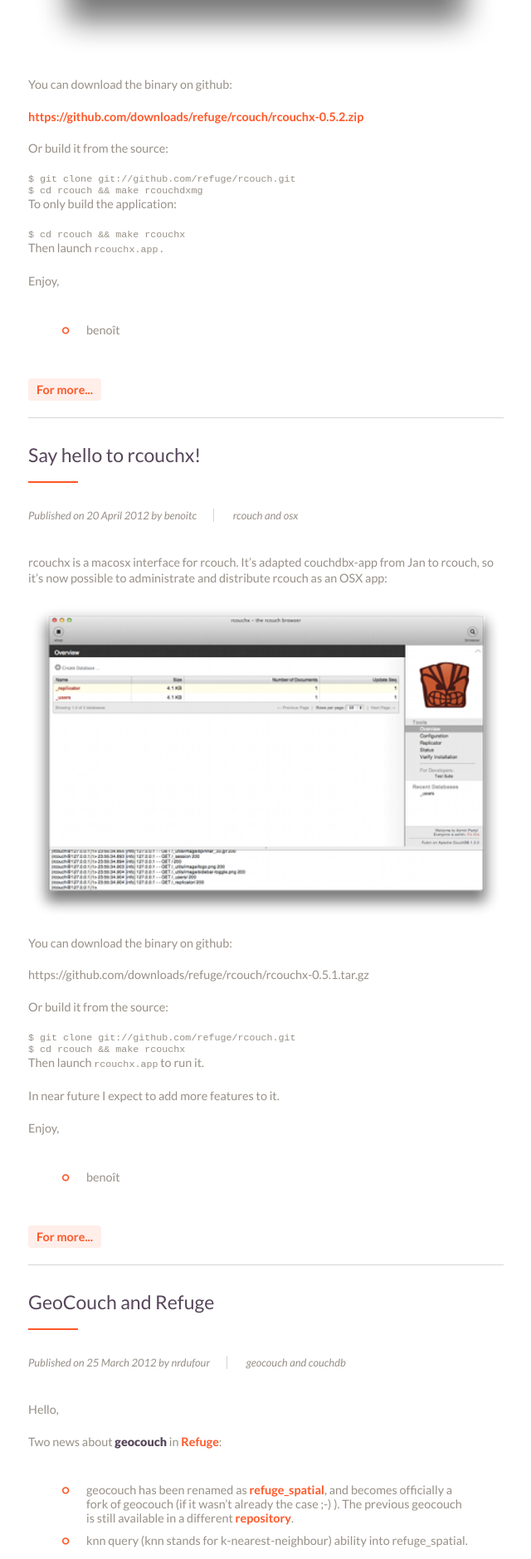
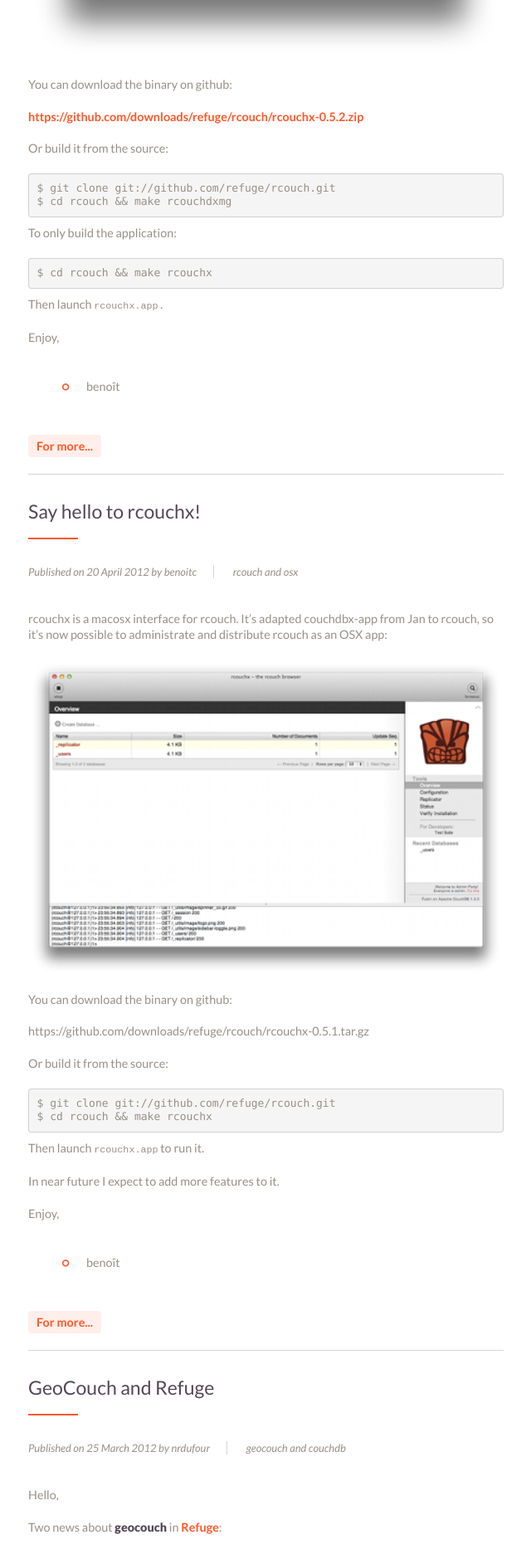
Before and after one commit to refuge/refuge.io, a Jekyll site: the page built from web/news/index.html, in a window 1280 px wide. Shown: the part 4065-5944 px from the top of the page at 83% size, without its empty margins (156-796 px from the left). Built offline with Jekyll 4.4.1, drawn with Linux system fonts in a browser that asks for light colours.

Commit message:
Putting back the <pre><code> CSS styles.

```diff
--- a/web/css/style.css
+++ b/web/css/style.css
@@ -100,6 +100,8 @@
 .page article p.highlight {font-size:120%;color:#FFCFB5;background-color:#ff5728;display:block;margin:20px 0;padding:20px;}
 .page article p.highlight strong {font-style:italic;display:inline-block;padding:0 5px;background-color:#FFCFB5;color:#ff5728;}
 .page article p.highlight a {color:#fff;}
+.page article pre {max-height: 340px; overflow-y: scroll; display: block; padding: 9.5px;margin: 0 0 10px; font-size: 13px; line-size: 20px; word-break: break-all; word-wrap: break-word; background-color: #f5f5f5; border: 1px solid rgba(0,0,0,0.15); -webkit-border-radius: 4px; -moz-border-radius: 4px; border-radius: 4px; white-space: pre-wrap;}
+.page article pre code {font-family: Monaco,Menlo,Consolas,"Courier New",monospace;}
 
 /* posts */
 .article-infos {margin-bottom:40px;}
```
